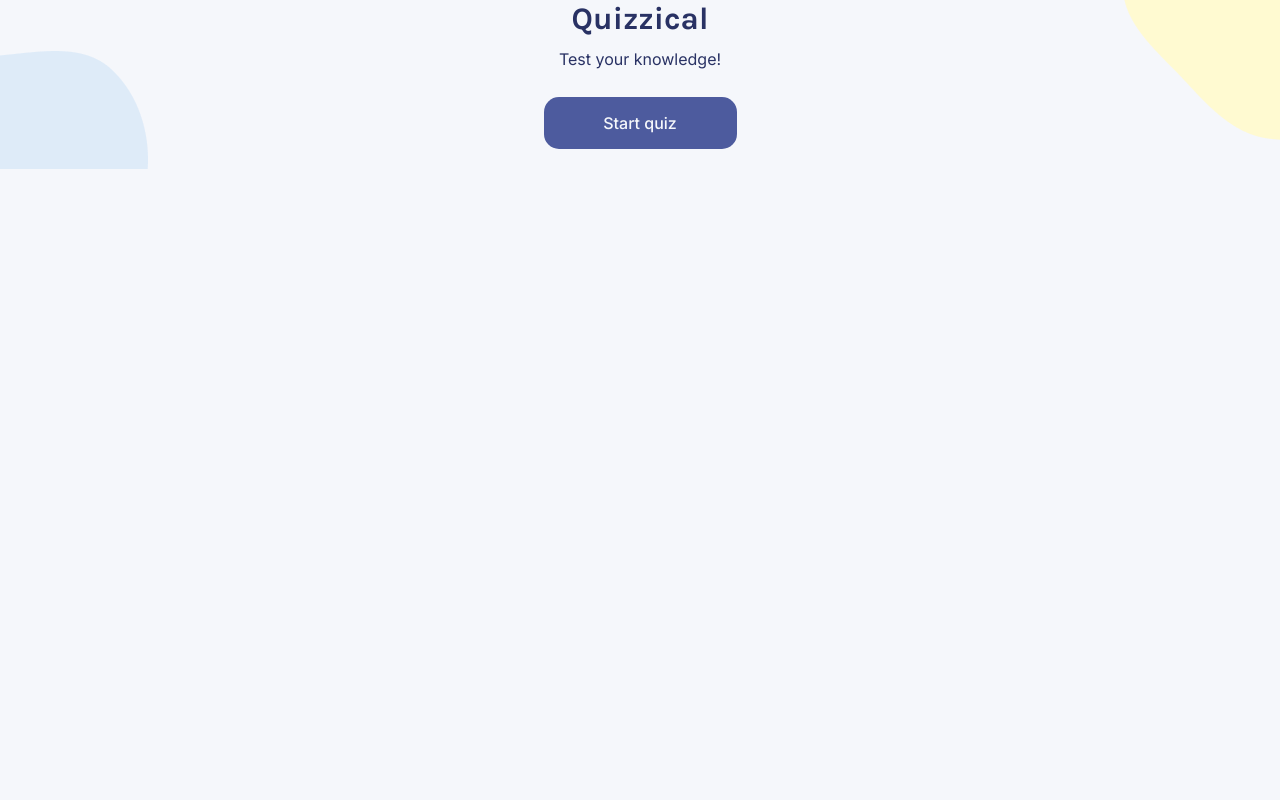
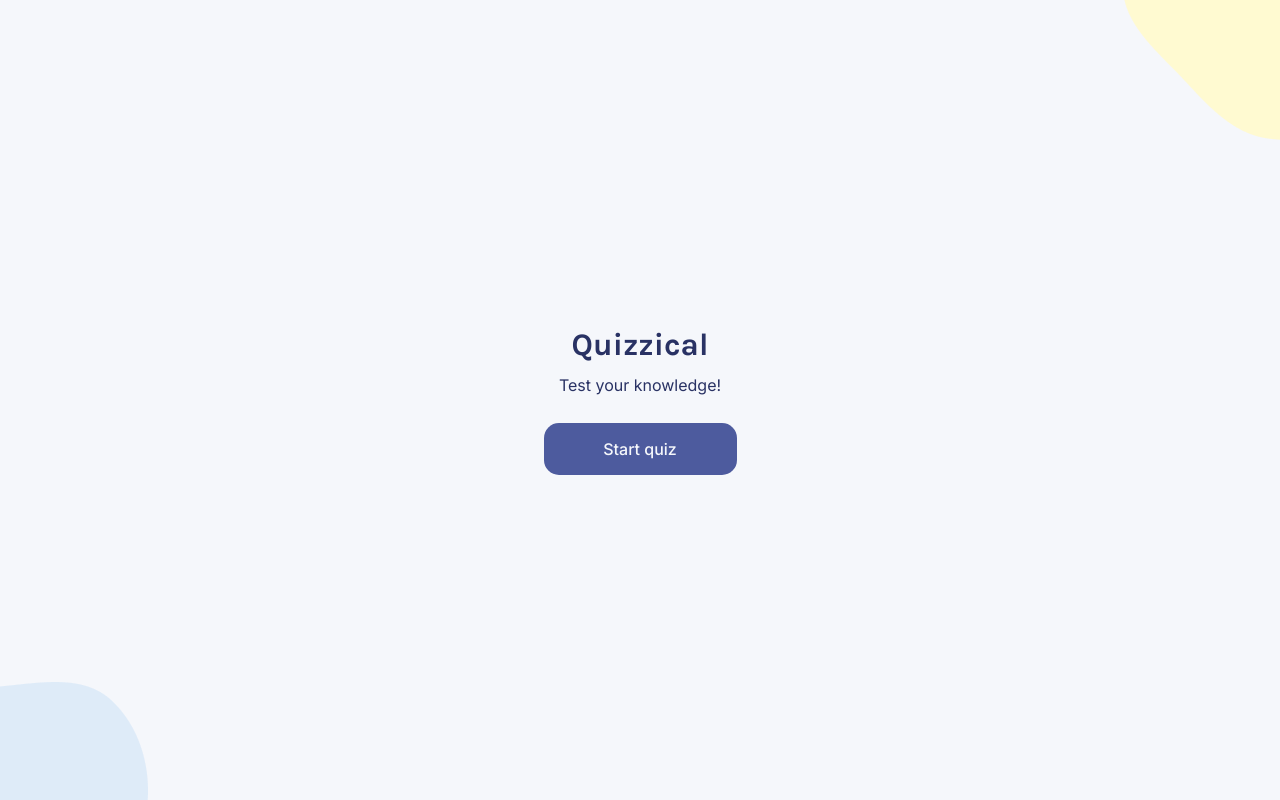
Before and after one commit to jacquikeating/quizzical, a React (Vite) app in the folder quizzical/: page / in a window 1280 px wide. Built offline with nearby package versions, Linux system fonts and the light colour scheme; no server answers.

Commit message:
Layout adjustments
- Put min-height: 100vh on body.
- Added top margin to <main>.
- Added max-width: 95% to <main> and removed the width: calc from <form>.
- Increased max-wdith of <form>.

```diff
--- a/quizzical/src/index.css
+++ b/quizzical/src/index.css
@@ -7,6 +7,7 @@
 body {
   position: relative;
   height: 100%;
+  min-height: 100vh;
   background-color: #F5F7FB;
   font-family: Inter, Arial, sans-serif;
   color: #293264;
@@ -31,12 +32,13 @@ body {
 }
 
 main {
+  margin: 1.25rem auto; /* 20px */
+  max-width: 95%;
   display: flex;
   flex-direction: column;
   align-items: center;
   justify-content: center;
   text-align: center;
-  margin-bottom: 1.25rem; /* 20px */
 }
 
 button {
@@ -89,8 +91,7 @@ p.intro {
 
 /* Quiz Component ------------------------------------------------- */
 form {
-  width: calc(100vw - 150px);
-  max-width: 31.25rem; /* 500px */
+  max-width: 43.75rem; /* 500px */
 }
 
 article.question {
```
